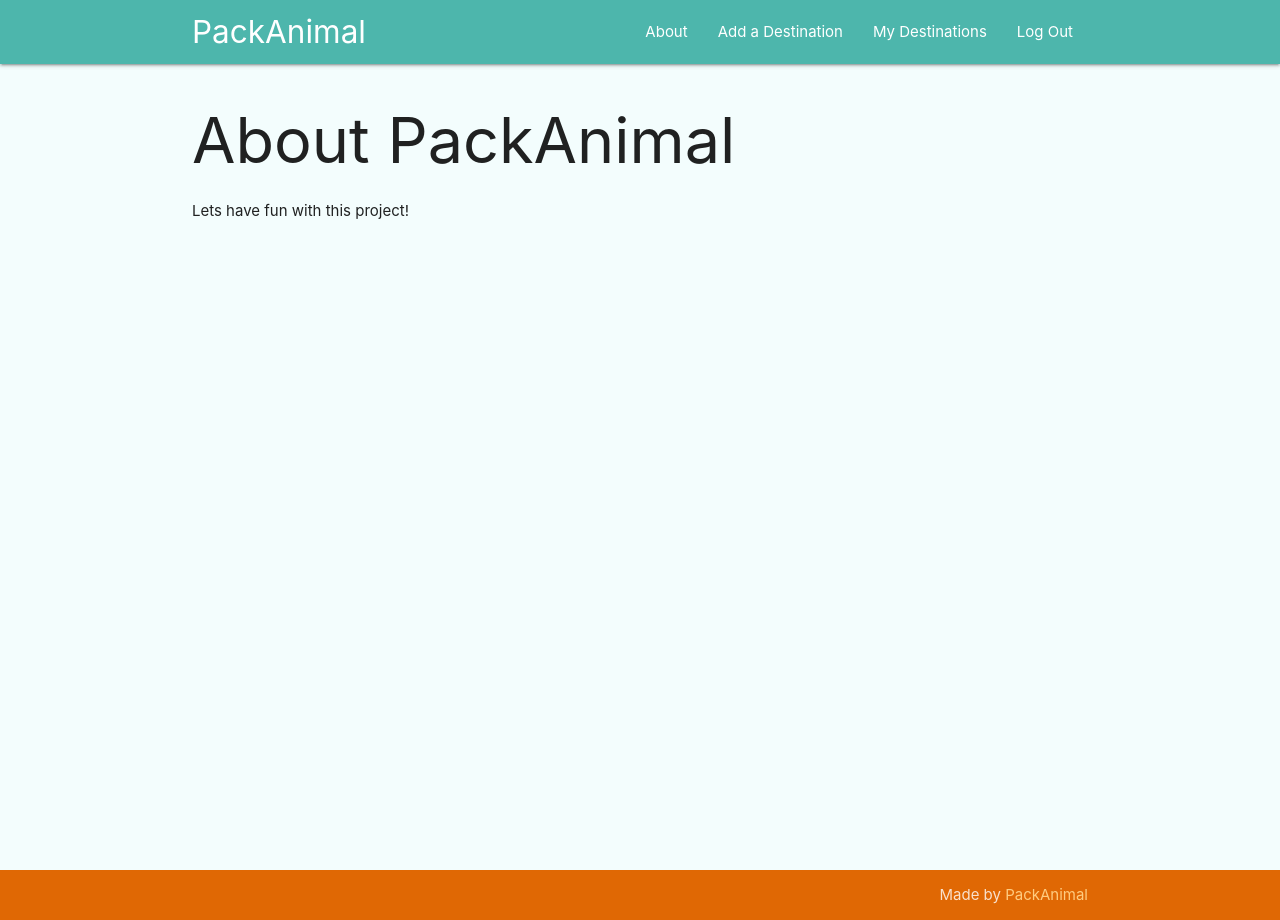
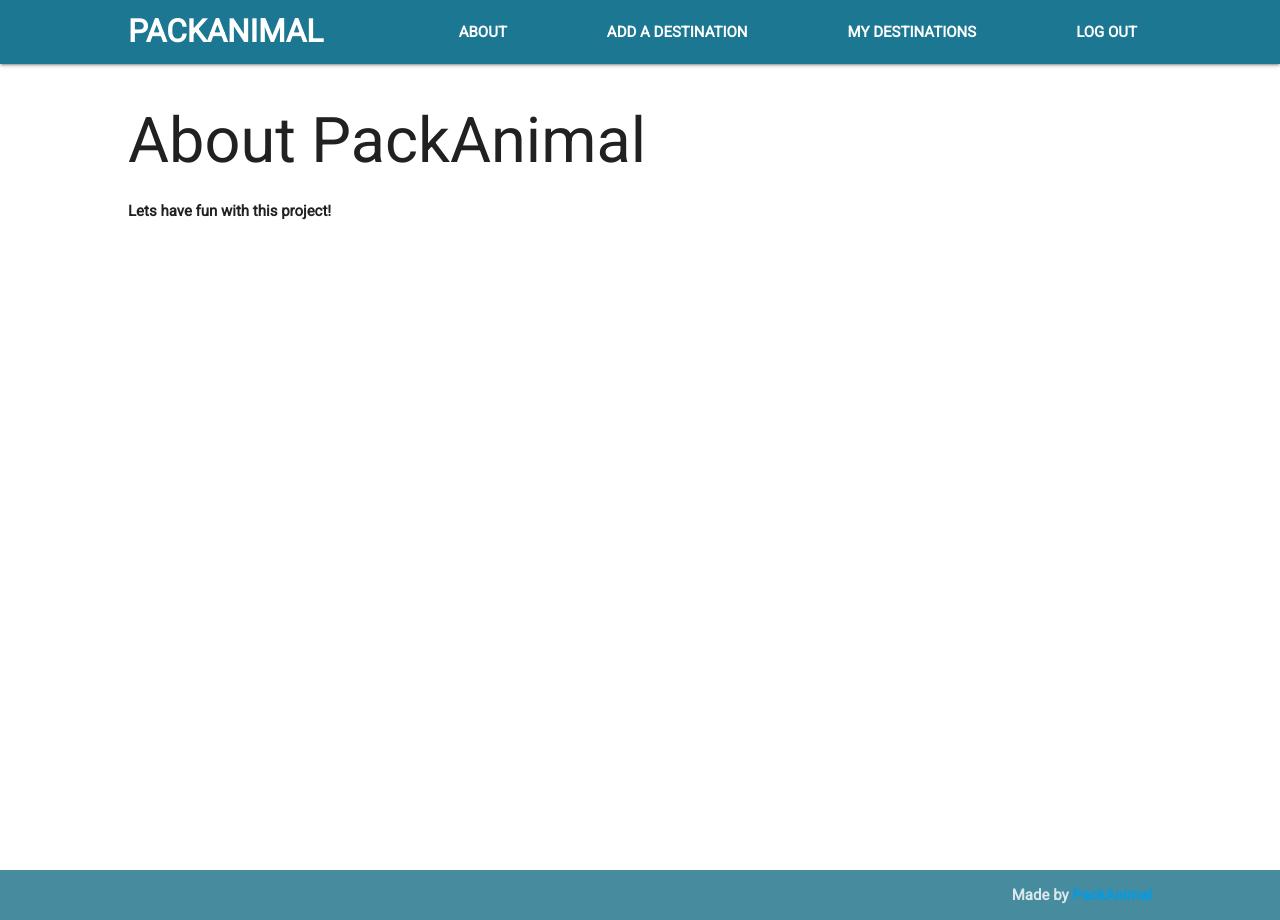
Before and after one commit to shin-shin/pack-animal, a Django app: page /about/ in a window 1280 px wide. Run offline with Django 3.2, Linux system fonts and the light colour scheme; the visitor is signed in with stand-in values (Sample User, id 1); some libraries are stand-ins or nearby versions.

Commit message:
templates

```diff
--- a/main_app/static/css/style.css
+++ b/main_app/static/css/style.css
@@ -4,12 +4,84 @@
 .icon-block .material-icons {
 	font-size: inherit;
 }
+
 body {
+	margin: 0;
+	background:#fff;
+	font-family: 'roboto', sans-serif;
+  font-weight: 800;
   display: flex;
   min-height: 100vh;
   flex-direction: column;
-  background-color: #f3fdfd;
 }
+
+.container {
+	width: 80%;
+	margin: 0 auto;
+}
+
+header {
+  background: rgba(13, 110, 139, 0.75);
+}
+
+header::after {
+  content: '';
+  display: table;
+  clear: both;
+}
+
+.brand-logo {
+  float: left;
+  padding: 10px 0;
+  color:white;
+}
+
+nav {
+  float: right;
+}
+
+nav ul {
+  margin: 0;
+  padding: 0;
+  list-style: none;
+}
+
+nav li {
+  display: inline-block;
+  margin-left: 70px;
+  padding-top: 23px;
+
+  position: relative;
+}
+
+nav a {
+  color: #444;
+  text-decoration: none;
+  text-transform: uppercase;
+  font-size: 14px;
+}
+
+nav a:hover {
+  color: #000;
+}
+
+nav a::before {
+  content: '';
+  display: block;
+  height: 5px;
+  background-color: #444;
+
+  position: absolute;
+  top: 0;
+  width: 0%;
+
+  transition: all ease-in-out 250ms;
+}
+
+nav a:hover::before {
+  width: 100%;
+}
+
 
 main {
   flex: 1 0 auto;
@@ -17,4 +89,8 @@ main {
 footer.page-footer {
   padding-top: 0;
   text-align: right;
+  background-color:rgba(13, 110, 139, 0.75)
 }
+.color{
+  background-color:rgba(13, 110, 139, 0.75);
+}
--- a/main_app/templates/base.html
+++ b/main_app/templates/base.html
@@ -7,13 +7,16 @@
   <title>PackAnimal</title>
 
   <!-- CSS  -->
+  <link href="https://fonts.googleapis.com/css?family=Roboto" rel="stylesheet">
   <link href="https://fonts.googleapis.com/icon?family=Material+Icons" rel="stylesheet">
   <link href="{% static 'css/materialize.css' %}" type="text/css" rel="stylesheet" media="screen,projection"/>
   <link href="{% static 'css/style.css' %}" type="text/css" rel="stylesheet" media="screen,projection"/>
 </head>
-<body>
-  <nav class="teal lighten-2" role="navigation">
-    <div class="nav-wrapper container"><a id="logo-container" href="/" class="brand-logo">PackAnimal</a>
+
+  <header>
+  <nav class="color" role="navigation">
+    <div class="container">
+      <a  href="/" class="brand-logo">PackAnimal</a>
       <ul class="right hide-on-med-and-down">
         <li><a href="{% url 'about' %}">About</a></li>
         {% if user.is_authenticated %}
@@ -25,20 +28,9 @@
         <li><a href="{% url 'login' %}">Log In</a></li>
         {% endif %}
       </ul>
-
-      <ul id="nav-mobile" class="sidenav">
-        <li><a href="{% url 'about' %}">About</a></li>
-        {% if user.is_authenticated %}
-        <li><a href="{% url 'about' %}">Add a Destination</a></li>
-        <li><a href="{% url 'about' %}">My Destinations</a></li>
-        <li><a href="{% url 'logout' %}">Log Out</a></li>
-        {% else %}
-        <li><a href="{% url 'login' %}">Log In </a></li>
-        {% endif %}
-      </ul>
-      <a href="#" data-target="nav-mobile" class="sidenav-trigger"><i class="material-icons">menu</i></a>
-    </div>
+    </header>
   </nav>
+  <body>
   <main>
   <div class="container">
     {% block content %}
@@ -48,10 +40,10 @@
     <br><br>
   </div>
 </main>
-  <footer class="page-footer orange darken-3">
+  <footer class="page-footer ">
     <div class="footer-copyright">
       <div class="container">
-      Made by <a class="orange-text text-lighten-3" href="https://github.com/shin-shin/pack-animal">PackAnimal</a>
+      Made by <a  href="https://github.com/shin-shin/pack-animal">PackAnimal</a>
       </div>
     </div>
   </footer>
```
Also changed, not shown: main_app/templates/destination/day.html (+7 -0 lines), main_app/templates/destination/destinations.html (+7 -0 lines), main_app/templates/destination/new-destination.html (+7 -0 lines), main_app/templates/menu/attractions.html (+7 -0 lines), main_app/templates/menu/dashboard.html (+7 -0 lines), main_app/templates/menu/discover.html (+7 -0 lines), main_app/templates/menu/packing.html (+7 -0 lines).
